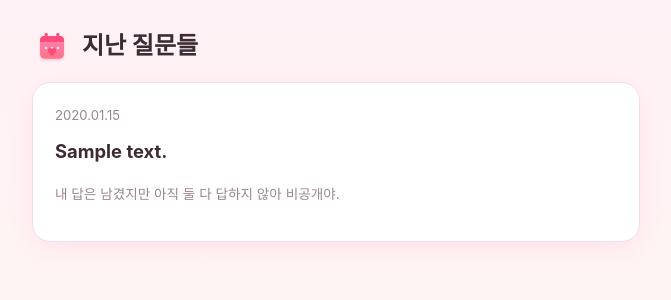
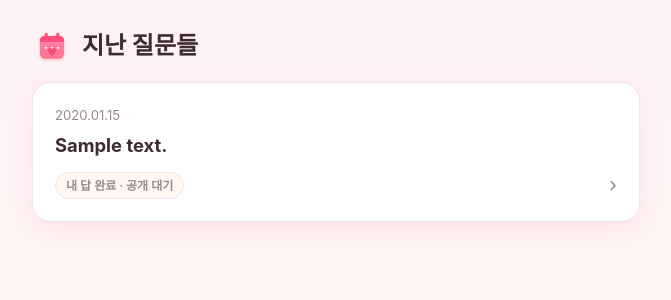
Before and after one commit to yunhyuk-choi/couple-daily, a Flask app: page /history in a window 1280 px wide. Shown: the part 65-365 px from the top of the page, without its empty margins (304-975 px from the left). Run offline with Flask 3, Linux system fonts and the light colour scheme; the visitor is signed in with stand-in values (Sample User, id 1); tables that the repository leaves empty hold one stand-in row (values such as "Sample post").

Commit message:
feat(history): per-day detail page + clean clickable history list
- Add GET /question/<qid> (login_required + active-couple): a single day's
  question, both answers (same reveal rule as the dashboard), and the comment
  thread with form (comments only when revealed). 404 across couples, 302 to
  /login when anonymous. Pure DB reads — never touches claude.
- Rewrite /history into a clean clickable list: each row links to the day's
  detail page and shows cheap metadata (reveal state + comment count) instead
  of inlining the full answers/thread.
- Move the past-question comment redirect (and comment notification deep link)
  to /question/<qid>; today's question still commits/redirects on the dashboard.

Co-Authored-By: Claude Opus 4.8 (1M context) <noreply@anthropic.com>

```diff
--- a/app.py
+++ b/app.py
@@ -1011,8 +1011,12 @@ def _register_routes(app: Flask):
         )
         db.session.commit()
         # Notify the OTHER partner (the one who didn't write this comment).
-        anchor = f"#c-q{q.id}"
-        link = (url_for("index") if q.q_date == date.today() else url_for("history")) + anchor
+        # Today's comments live on the dashboard; a past day's live on its
+        # detail page (/question/<qid>) — mirror that split in the deep link.
+        if q.q_date == date.today():
+            link = url_for("index") + f"#c-q{q.id}"
+        else:
+            link = url_for("question_detail", qid=q.id) + f"#c-q{q.id}"
         _safe_notify(
             u.partner,
             "comment",
@@ -1022,15 +1026,50 @@ def _register_routes(app: Flask):
         return _redirect_after_comment(q)
 
     def _redirect_after_comment(q):
-        anchor = f"#c-q{q.id}"
+        # Today is answered/commented on the dashboard; a past day returns to
+        # its own detail page so the reader stays on the day they're reading.
         if q.q_date == date.today():
-            return redirect(url_for("index") + anchor)
-        return redirect(url_for("history") + anchor)
+            return redirect(url_for("index") + f"#c-q{q.id}")
+        return redirect(url_for("question_detail", qid=q.id) + f"#c-q{q.id}")
+
+    # ---- single day detail ----
+    @app.route("/question/<int:qid>")
+    @active_couple_required
+    def question_detail(qid):
+        """A single day's question + both answers + comment thread.
+
+        Same reveal rule as the dashboard: both answers (and the comment box)
+        appear only once both partners have answered. Pure DB reads — never
+        touches claude. 404 for a missing question or one that isn't this
+        couple's, so a day can't be read across couples."""
+        u = current_user()
+        q = db.session.get(DailyQuestion, qid)
+        if q is None or q.couple_id != u.couple_id:
+            abort(404)
+        partner = u.partner
+        my_ans = q.answer_by(u.id)
+        partner_ans = q.answer_by(partner.id) if partner else None
+        revealed = q.both_answered
+        thread, comment_count = build_comment_thread(q) if revealed else ([], 0)
+        return render_template(
+            "question_detail.html",
+            question=q,
+            my_ans=my_ans,
+            partner_ans=partner_ans,
+            partner=partner,
+            revealed=revealed,
+            thread=thread,
+            comment_count=comment_count,
+        )
 
     # ---- history ----
     @app.route("/history")
     @active_couple_required
     def history():
+        """A clean, clickable list of past days. Each row links to the day's
+        detail page (/question/<qid>); the full answers + comment thread live
+        there, not inline here. Metadata (reveal state + comment count) is kept
+        cheap — a COUNT, never the built thread."""
         u = current_user()
         partner = u.partner
         qs = (
@@ -1040,20 +1079,15 @@ def _register_routes(app: Flask):
         )
         items = []
         for q in qs:
-            my = q.answer_by(u.id)
-            pa = q.answer_by(partner.id) if partner else None
             revealed = q.both_answered
-            thread, comment_count = build_comment_thread(q) if revealed else ([], 0)
             items.append(
                 {
-                    "qid": q.id,
+                    "id": q.id,
                     "date": q.q_date,
                     "question": q.text,
                     "revealed": revealed,
-                    "mine": my.text if my else None,
-                    "partner": pa.text if (pa and revealed) else None,
-                    "thread": thread,
-                    "comment_count": comment_count,
+                    "answered_mine": q.answer_by(u.id) is not None,
+                    "comment_count": q.comments.count() if revealed else 0,
                 }
             )
         return render_template("history.html", items=items, partner=partner)
--- a/static/style.css
+++ b/static/style.css
@@ -231,7 +231,23 @@ a { color: var(--pink); }
 .page-head h1 { margin: 0; }
 
 /* history */
+.history-list { display: flex; flex-direction: column; gap: 12px; }
+a.history-item {
+  display: block; margin: 0;
+  text-decoration: none; color: inherit;
+  transition: transform 0.06s ease, box-shadow 0.14s ease;
+}
+a.history-item:hover { transform: translateY(-1px); box-shadow: 0 6px 18px rgba(0,0,0,0.09); }
 .history-item .date { font-size: 0.82rem; }
+.history-item .question-text.small { margin: 6px 0 12px; }
+.history-meta { display: flex; align-items: center; gap: 8px; }
+.meta-pill {
+  background: var(--cream); border: 1px solid var(--line);
+  border-radius: 999px; padding: 3px 10px;
+  font-size: 0.75rem; font-weight: 600; color: var(--muted);
+}
+.meta-pill.revealed { background: var(--ok); color: var(--ok-ink); border-color: transparent; }
+.meta-arrow { margin-left: auto; font-size: 1.25rem; line-height: 1; color: var(--muted); }
 
 /* insight */
 .month-nav { display: flex; align-items: center; justify-content: space-between; margin-bottom: 16px; }
--- a/templates/history.html
+++ b/templates/history.html
@@ -1,5 +1,4 @@
 {% extends "base.html" %}
-{% from "_comments.html" import render_thread %}
 {% block title %}지난 질문 · {{ app_name }}{% endblock %}
 {% block content %}
 <div class="page-head">
@@ -13,30 +12,24 @@
     <a class="btn primary" href="{{ url_for('index') }}">오늘의 질문으로</a>
   </div>
 {% else %}
+  <div class="history-list">
   {% for item in items %}
-  <div class="card history-item">
-    <div class="date muted">{{ item.date.strftime('%Y.%m.%d') }}</div>
-    <h2 class="question-text small">{{ item.question }}</h2>
-    {% if item.revealed %}
-      <div class="answers">
-        <div class="answer-block mine">
-          <div class="who">{{ me.display_name }} (나)</div>
-          <p>{{ item.mine }}</p>
-        </div>
-        <div class="answer-block partner">
-          <div class="who">{{ partner.display_name }}</div>
-          <p>{{ item.partner }}</p>
-        </div>
+    <a class="card history-item" href="{{ url_for('question_detail', qid=item.id) }}">
+      <div class="date muted">{{ item.date.strftime('%Y.%m.%d') }}</div>
+      <h2 class="question-text small">{{ item.question }}</h2>
+      <div class="history-meta">
+        {% if item.revealed %}
+          <span class="meta-pill revealed">공개됨</span>
+          <span class="meta-pill">댓글 {{ item.comment_count }}</span>
+        {% elif item.answered_mine %}
+          <span class="meta-pill">내 답 완료 · 공개 대기</span>
+        {% else %}
+          <span class="meta-pill">답변 전</span>
+        {% endif %}
+        <span class="meta-arrow" aria-hidden="true">›</span>
       </div>
-      <div class="history-comments">
-        {{ render_thread(item.qid, item.thread, item.comment_count, me) }}
-      </div>
-    {% else %}
-      <p class="muted small">
-        {% if item.mine %}내 답은 남겼지만 아직 둘 다 답하지 않아 비공개야.{% else %}아직 답변이 없어.{% endif %}
-      </p>
-    {% endif %}
+    </a>
+  {% endfor %}
   </div>
-  {% endfor %}
 {% endif %}
 {% endblock %}
```
Also changed, not shown: templates/question_detail.html (added, +49 -0 lines).
